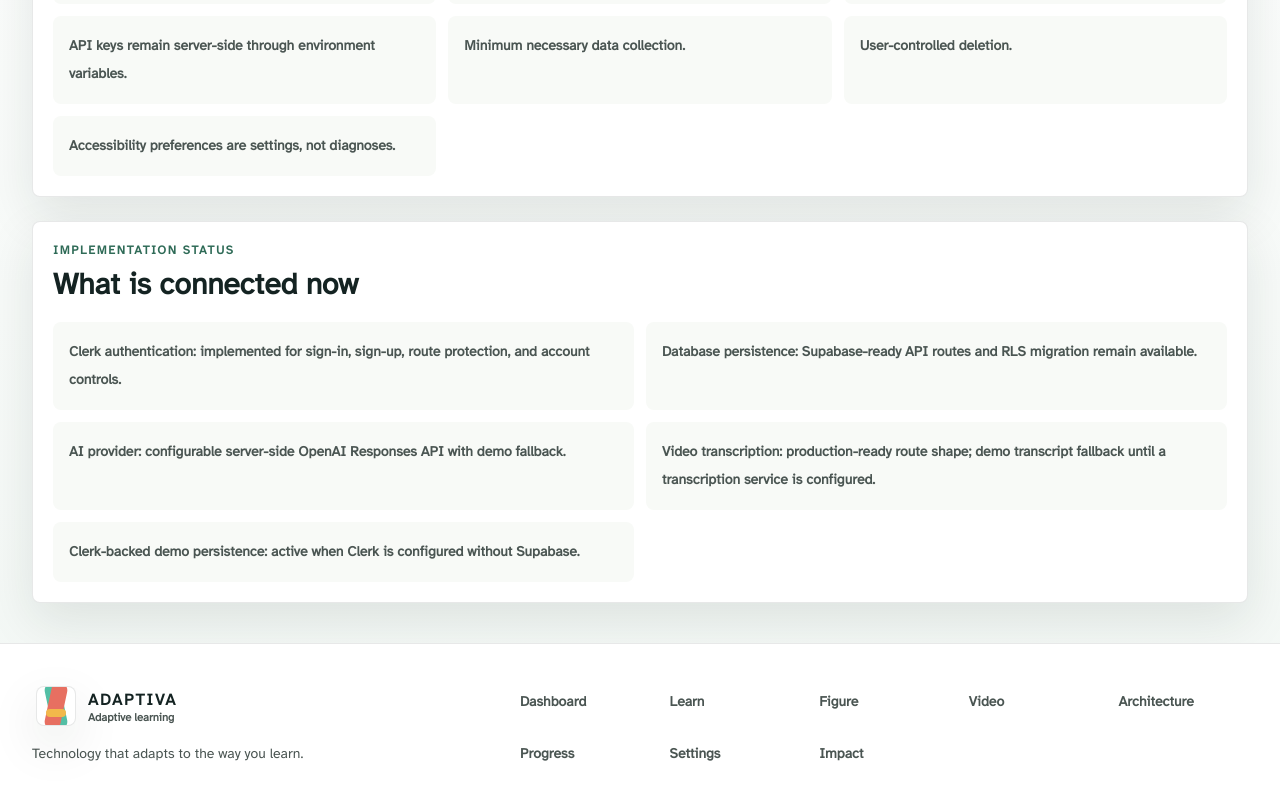
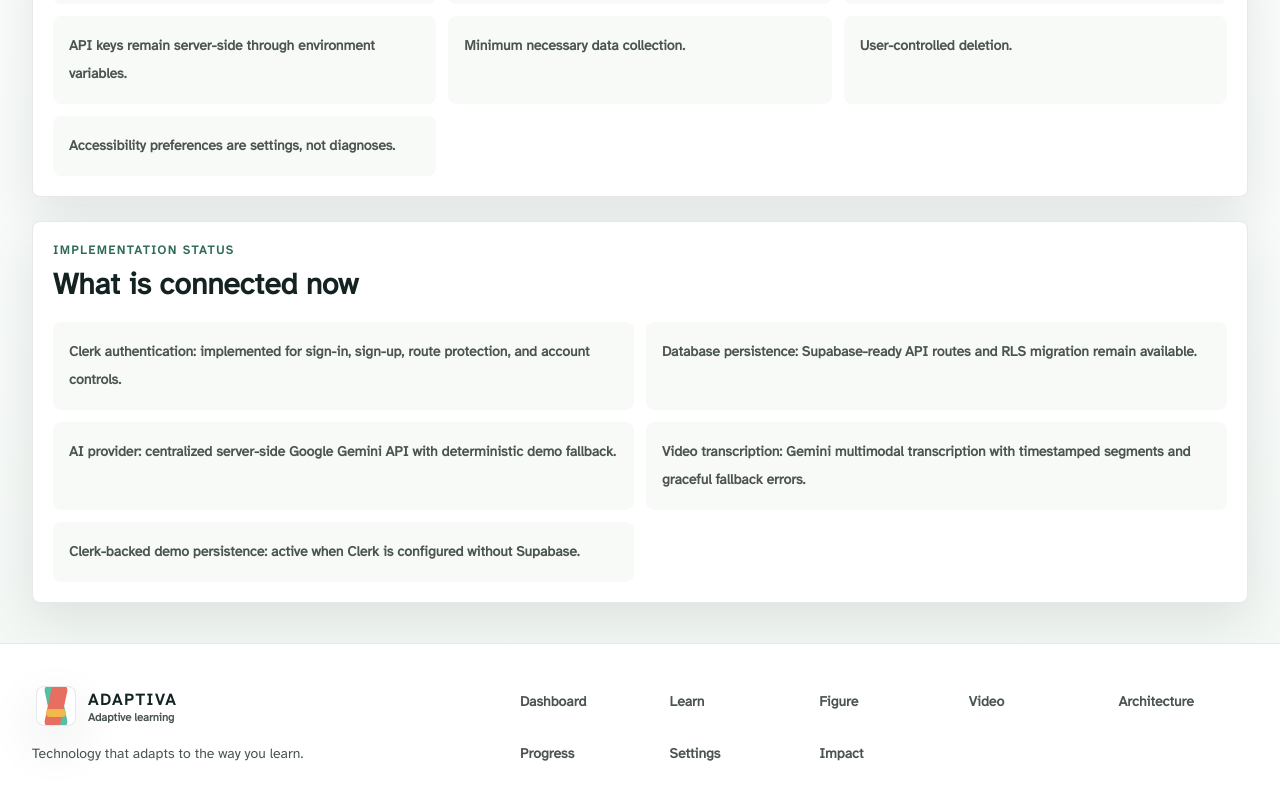
Before and after one commit to skandakn/Sustain-X-, a Next.js app: page /architecture in a window 1280 px wide. Shown: the part 1726-2526 px from the top of the page. Built offline with nearby package versions, Linux system fonts and the light colour scheme; no server answers.

Commit message:
refactor: unify AI integrations behind Gemini

```diff
--- a/app/architecture/page.tsx
+++ b/app/architecture/page.tsx
@@ -14,8 +14,8 @@ const privacy = [
 const implementationStatus = [
   "Clerk authentication: implemented for sign-in, sign-up, route protection, and account controls.",
   "Database persistence: Supabase-ready API routes and RLS migration remain available.",
-  "AI provider: configurable server-side OpenAI Responses API with demo fallback.",
-  "Video transcription: production-ready route shape; demo transcript fallback until a transcription service is configured.",
+  "AI provider: centralized server-side Google Gemini API with deterministic demo fallback.",
+  "Video transcription: Gemini multimodal transcription with timestamped segments and graceful fallback errors.",
   "Clerk-backed demo persistence: active when Clerk is configured without Supabase."
 ];
 
```
